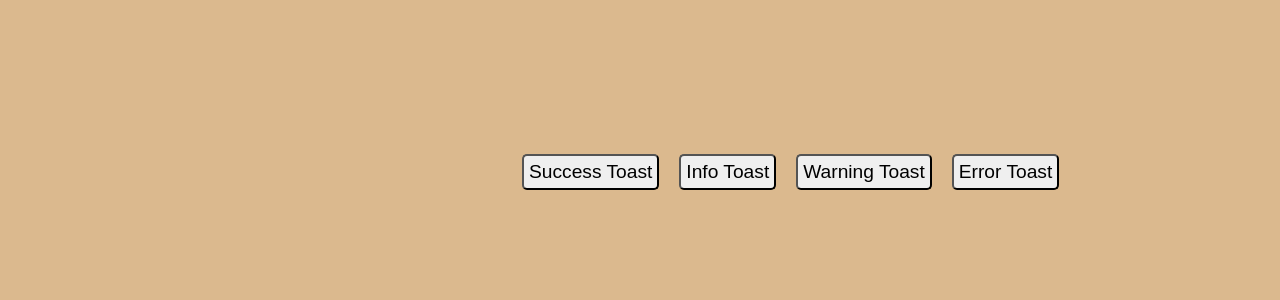
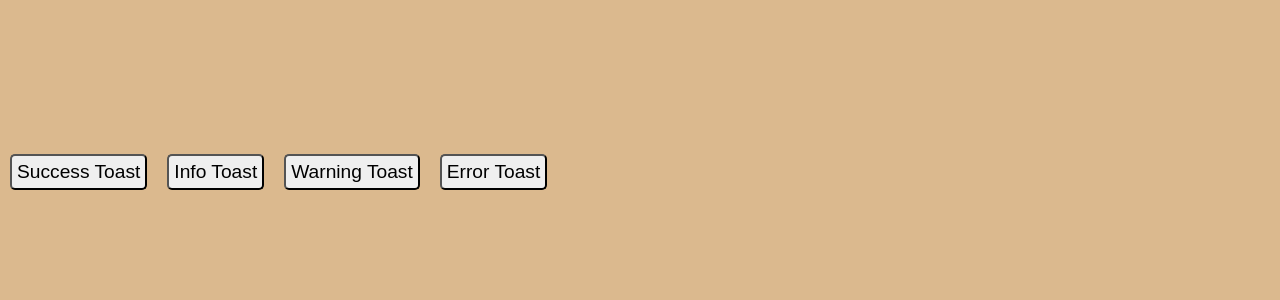
Before and after one commit to Pragyani/react-notifi-projct, a React (Create React App) app: page / in a window 1280 px wide. Shown: the top 300 px of the page. Built offline with nearby package versions, Linux system fonts and the light colour scheme.

Commit message:
add : margin to the toast

```diff
--- a/src/index.css
+++ b/src/index.css
@@ -14,9 +14,6 @@ body {
   margin-top: 9pc;
 }
 
-.container .button-toast-box {
-  margin-left: 32pc;
-}
 
 .button-toast-box button {
   margin: 10px;
@@ -45,6 +42,7 @@ body {
   color: whitesmoke;
   position: relative;
   animation: slide 1s 1;
+  margin: 0.5rem;
 
   span {
     position: absolute;
@@ -54,12 +52,12 @@ body {
   }
 }
 
-@keyframes slide{
-  0%{
-    transform:translateX(100%);
+@keyframes slide {
+  0% {
+    transform: translateX(100%);
   }
 
-  100%{
+  100% {
     transform: translateX(0%);
   }
 }
```
